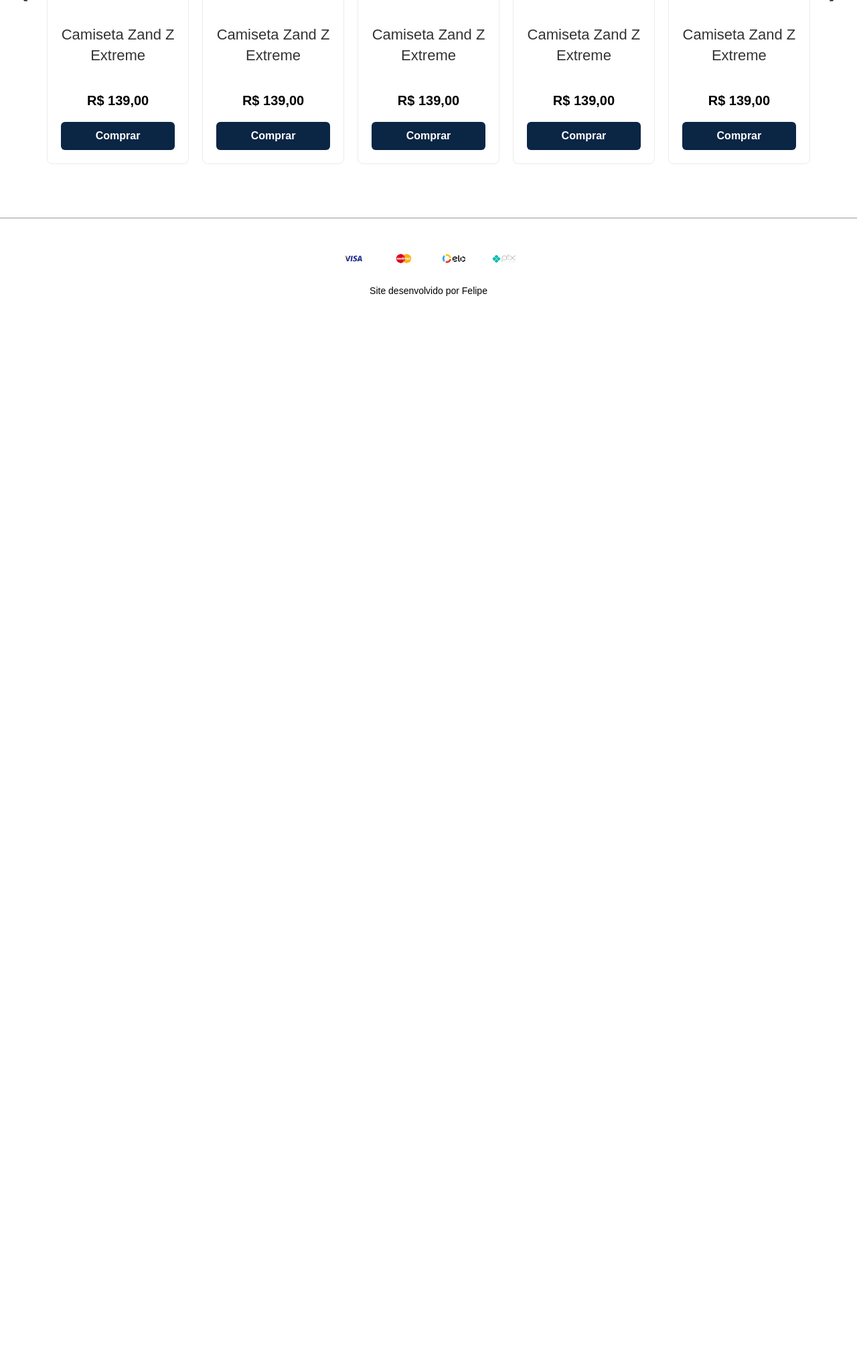
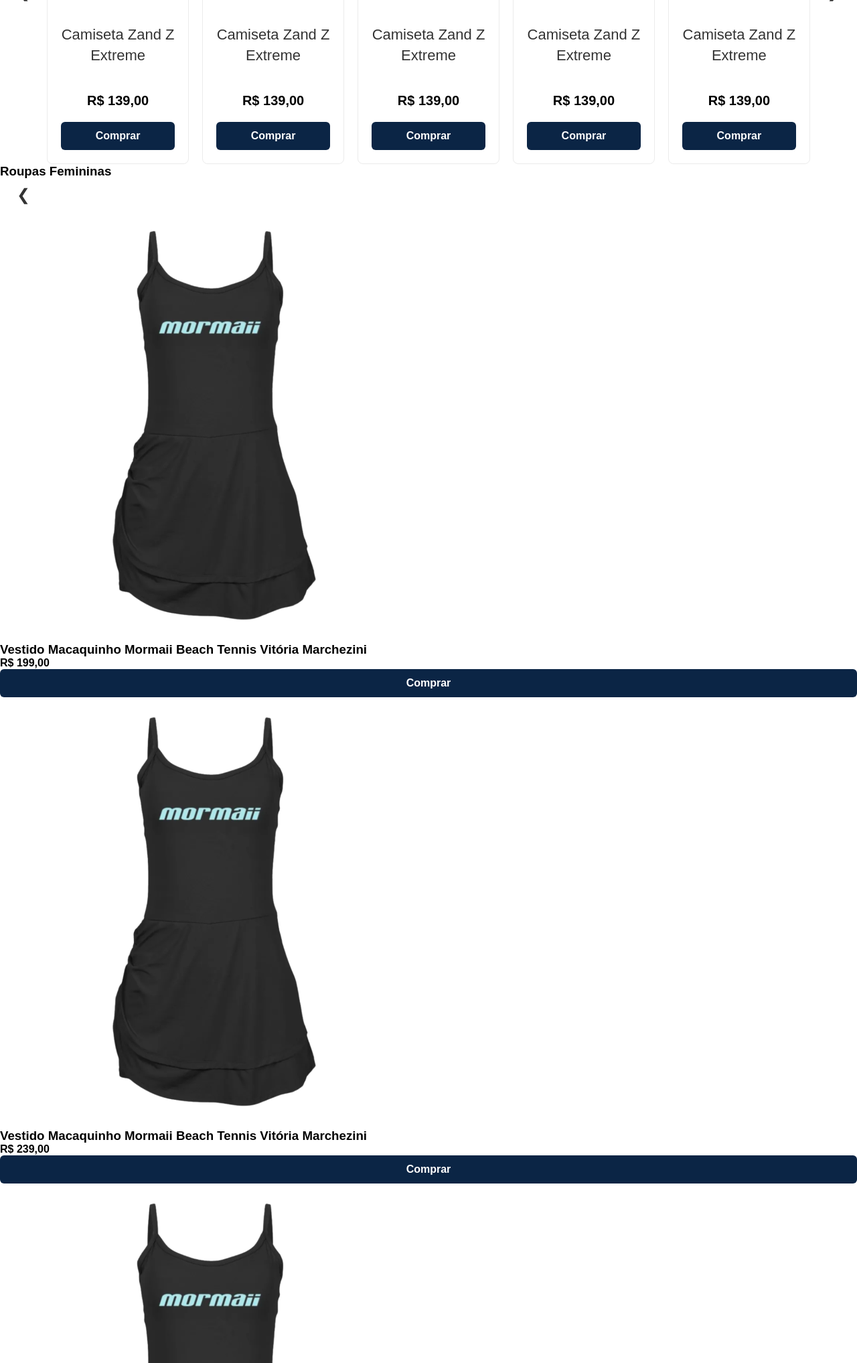
Before and after one commit to felipezwx/ProjetoTADSSegundoBi, a PHP site: page / in a window 1280 px wide. Shown: the part 1716-3751 px from the top of the page at 67% size. Before the commit the page ends 2158 px from the top, so only its background shows below. Run offline with PHP 8.4, Linux system fonts and the light colour scheme.

Commit message:
adicionando vestruario feminino no site

```diff
--- a/index.php
+++ b/index.php
@@ -268,6 +268,89 @@
         </div>
     </section>
 
+    <section class="roupas-femininas">
+        <h3>Roupas Femininas</h3>
+
+        <div class="roupas-femininas-carrossel">
+
+            <button class="btn-raquete" onclick="voltarRaquete()">❮</button>
+
+            <div class="roupas-femininas-janela">
+
+                <div class="roupas-femininas-grid" id="roupas-femininas-grid">
+
+                    <div class="roupas-femininas-blocos" id ="roupas-femininas-blocos">
+                        <div class="roupas-femininas-imagens">
+                                <img src="img/vestido-mormaii-vitoriamarchezini.png" alt="Vestido Mormarii Vitoria Marchezini">
+                            </div>
+                            <h3 class="roupas-femininas-nome">Vestido Macaquinho Mormaii Beach Tennis Vitória Marchezini</h3>
+
+                            <div class="roupas-femininas-preco">
+                                <strong>R$ 199,00</strong>
+                            </div>
+
+                            <button class="botao-comprar">Comprar</button>
+                    </div>
+
+                    <div class="roupas-femininas-blocos" id ="roupas-femininas-blocos">
+                        <div class="roupas-femininas-imagens">
+                                <img src="img/vestido-mormaii-vitoriamarchezini.png" alt="Vestido Mormarii Vitoria Marchezini">
+                            </div>
+                            <h3 class="roupas-femininas-nome">Vestido Macaquinho Mormaii Beach Tennis Vitória Marchezini</h3>
+
+                            <div class="roupas-femininas-preco">
+                                <strong>R$ 239,00</strong>
+                            </div>
+
+                            <button class="botao-comprar">Comprar</button>
+                    </div>
+
+                    <div class="roupas-femininas-blocos" id ="roupas-femininas-blocos">
+                        <div class="roupas-femininas-imagens">
+                                <img src="img/vestido-mormaii-vitoriamarchezini.png" alt="Vestido Mormarii Vitoria Marchezini">
+                            </div>
+                            <h3 class="roupas-femininas-nome">Vestido Macaquinho Mormaii Beach Tennis Vitória Marchezini</h3>
+
+                            <div class="roupas-femininas-preco">
+                                <strong>R$ 539,00</strong>
+                            </div>
+
+                            <button class="botao-comprar">Comprar</button>
+                    </div>
+
+                    <div class="roupas-femininas-blocos" id ="roupas-femininas-blocos">
+                        <div class="roupas-femininas-imagens">
+                                <img src="img/vestido-mormaii-vitoriamarchezini.png" alt="Vestido Mormarii Vitoria Marchezini">
+                            </div>
+                            <h3 class="roupas-femininas-nome">Vestido Macaquinho Mormaii Beach Tennis Vitória Marchezini</h3>
+
+                            <div class="roupas-femininas-preco">
+                                <strong>R$ 359,00</strong>
+                            </div>
+
+                            <button class="botao-comprar">Comprar</button>
+                    </div>
+
+                    <div class="roupas-femininas-blocos" id ="roupas-femininas-blocos">
+                        <div class="roupas-femininas-imagens">
+                                <img src="img/vestido-mormaii-vitoriamarchezini.png" alt="Vestido Mormarii Vitoria Marchezini">
+                            </div>
+                            <h3 class="roupas-femininas-nome">Vestido Macaquinho Mormaii Beach Tennis Vitória Marchezini</h3>
+
+                            <div class="roupas-femininas-preco">
+                                <strong>R$ 359,00</strong>
+                            </div>
+
+                            <button class="botao-comprar">Comprar</button>
+                    </div>
+                </div>
+
+            </div>
+
+            <button class="btn-raquete" onclick="avancarRaquete()">❯</button>
+        </div>
+    </section>
+
     <?php include 'footer.php'; ?>
 
     <script src="carrossel.js"></script>
```
Also changed, not shown: img/vestido-mormaii-vitoriamarchezini.png (added).
